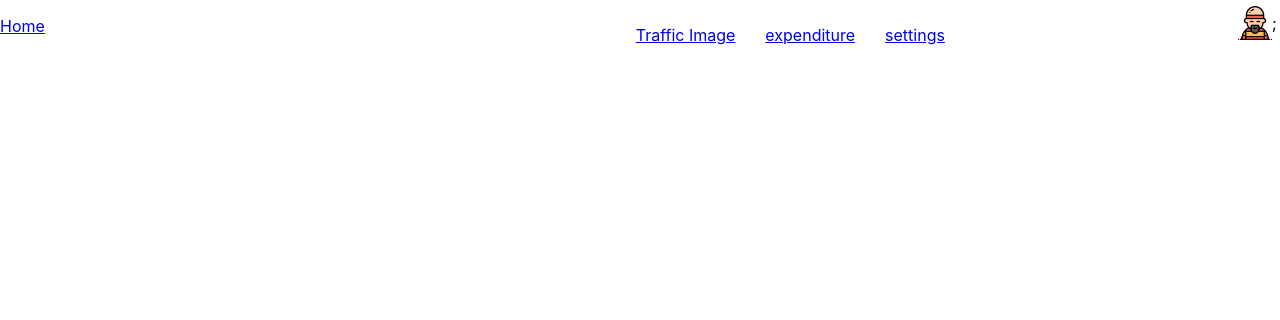
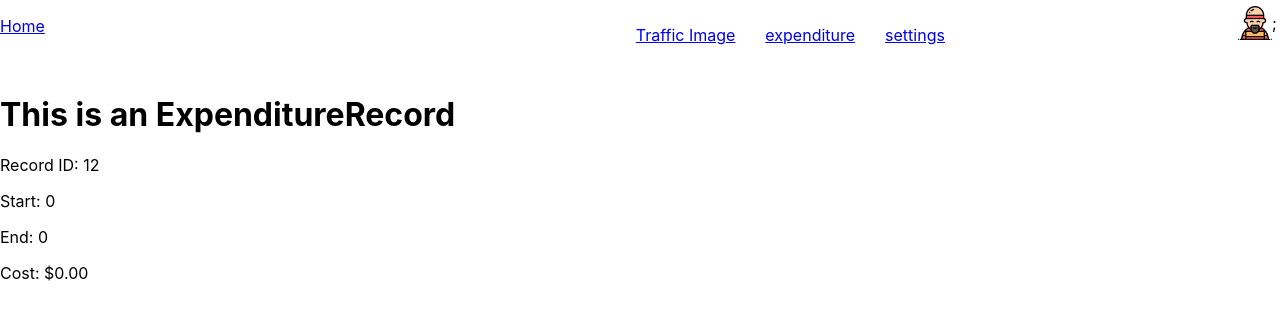
Before and after one commit to dualbricks/sc2006-frontend, a React (Create React App) app: page /expenditure in a window 1280 px wide. Shown: the top 320 px of the page. Built offline with nearby package versions, Linux system fonts and the light colour scheme; no server answers.

Commit message:
initial working ExpenditureRecord

```diff
--- a/src/components/expenditure-overview-container/expenditure-overview-container.component.jsx
+++ b/src/components/expenditure-overview-container/expenditure-overview-container.component.jsx
@@ -1,5 +1,13 @@
+// take in full ERL
 const ExpenditureOverviewContainer = () => {
+    // somehow filter by month?
+    // and make stats??
 
+    return(
+        <div>
+            <p>Total expenditure: {}</p>
+        </div>
+    )
 }
 
 export default ExpenditureOverviewContainer
--- a/src/components/expenditure-record/expenditure-record.component.jsx
+++ b/src/components/expenditure-record/expenditure-record.component.jsx
@@ -1,7 +1,29 @@
 
-const ExpenditureRecord = () => {
-    // console.log("Here i am!")
-    return (<p>Here is expenditureRecord</p>)
+// takes each input item ExpenditureRecord w props {recordId, start, end, carpark, cost}
+// from ExpenditureRecordList (ERL) (array)
+// ^ is created by cost-calculator component?
+// do i need a new context? expenditures.context?
+
+
+// add var recordId?? or how to derive unique id?
+const ExpenditureRecord = (props) => {
+    if (props.recordId === null){
+        return <p>No expenditure records available</p>
+    }
+    return (<div>
+                <h1>This is an ExpenditureRecord</h1>
+                <p>Record ID: {props.recordId}</p>
+                <p>Start: {props.start}</p>
+                <p>End: {props.end}</p>
+                <p>Cost: ${props.cost.toFixed(2)}</p>
+            </div>)
+}
+
+ExpenditureRecord.defaultProps = {
+    recordId: null,
+    start: 0,
+    end: 0,
+    cost: 0,
 }
 
 export default ExpenditureRecord
--- a/src/routes/expenditure/expenditure.component.jsx
+++ b/src/routes/expenditure/expenditure.component.jsx
@@ -1,8 +1,14 @@
-import {ExpenditureRecord} from '../../components/expenditure-record';
+import {ExpenditureRecord} from '../../components'
 
 const Expenditure = () => {
-    <ExpenditureRecord recordId = "12"/>
+
+    // need info from cost calculator - cost prop to pass into ER
+    // const cost =
+    return (
+        <div>
+            <ExpenditureRecord recordId='12'/>
+        </div>
+    )
 }
 
-
 export default Expenditure
```
Also changed, not shown: src/components/index.js (+16 -13 lines).
